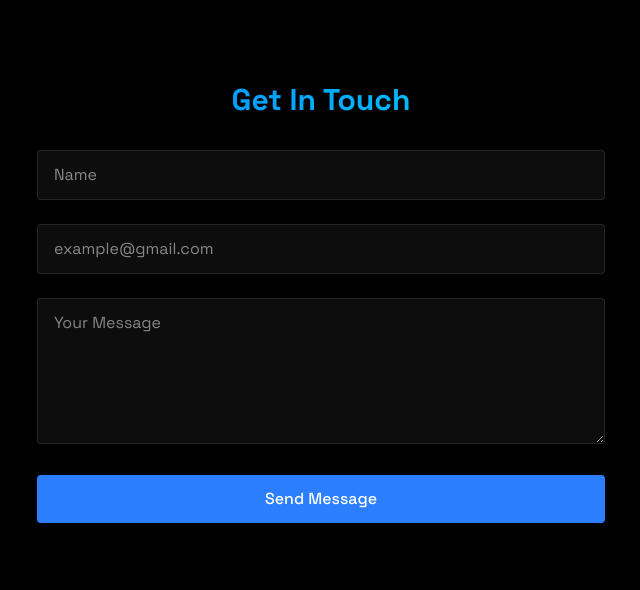
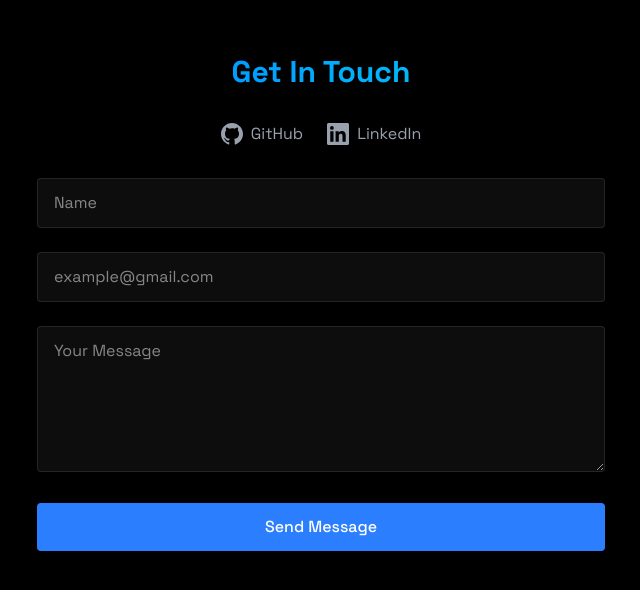
Before and after one commit to DaielCode/Daniel-portfolio, a React (Vite) app: page / in a window 1280 px wide. Shown: the part 3354-3944 px from the top of the page, without its empty margins (319-959 px from the left). Built offline with nearby package versions, Linux system fonts and the light colour scheme.

Commit message:
Add GitHub and LinkedIn links to Contact section

```diff
--- a/src/components/sections/Contact.jsx
+++ b/src/components/sections/Contact.jsx
@@ -36,6 +36,30 @@
           <h2 className="text-3xl font-bold mb-8 bg-gradient-to-r from-blue-500 to-cyan-400 bg-clip-text text-transparent text-center">
             Get In Touch
           </h2>
+          <div className="flex justify-center gap-6 mb-8">
+            <a
+              href="https://github.com/DaielCode"
+              target="_blank"
+              rel="noopener noreferrer"
+              className="flex items-center gap-2 text-gray-400 hover:text-white transition-colors"
+            >
+              <svg xmlns="http://www.w3.org/2000/svg" width="22" height="22" viewBox="0 0 24 24" fill="currentColor">
+                <path d="M12 0C5.37 0 0 5.37 0 12c0 5.3 3.438 9.8 8.205 11.385.6.113.82-.258.82-.577 0-.285-.01-1.04-.015-2.04-3.338.724-4.042-1.61-4.042-1.61-.546-1.387-1.333-1.756-1.333-1.756-1.089-.745.083-.729.083-.729 1.205.084 1.84 1.236 1.84 1.236 1.07 1.835 2.809 1.305 3.495.998.108-.776.418-1.305.762-1.605-2.665-.3-5.466-1.332-5.466-5.93 0-1.31.465-2.38 1.235-3.22-.135-.303-.54-1.523.105-3.176 0 0 1.005-.322 3.3 1.23a11.52 11.52 0 0 1 3-.405c1.02.005 2.045.138 3 .405 2.28-1.552 3.285-1.23 3.285-1.23.645 1.653.24 2.873.12 3.176.765.84 1.23 1.91 1.23 3.22 0 4.61-2.805 5.625-5.475 5.92.42.36.81 1.096.81 2.22 0 1.606-.015 2.896-.015 3.286 0 .315.21.69.825.57C20.565 21.795 24 17.295 24 12c0-6.63-5.37-12-12-12z"/>
+              </svg>
+              GitHub
+            </a>
+            <a
+              href="https://www.linkedin.com/in/danylo-kutsak-792b9a358"
+              target="_blank"
+              rel="noopener noreferrer"
+              className="flex items-center gap-2 text-gray-400 hover:text-white transition-colors"
+            >
+              <svg xmlns="http://www.w3.org/2000/svg" width="22" height="22" viewBox="0 0 24 24" fill="currentColor">
+                <path d="M20.447 20.452h-3.554v-5.569c0-1.328-.027-3.037-1.852-3.037-1.853 0-2.136 1.445-2.136 2.939v5.667H9.351V9h3.414v1.561h.046c.477-.9 1.637-1.85 3.37-1.85 3.601 0 4.267 2.37 4.267 5.455v6.286zM5.337 7.433a2.062 2.062 0 0 1-2.063-2.065 2.064 2.064 0 1 1 2.063 2.065zm1.782 13.019H3.555V9h3.564v11.452zM22.225 0H1.771C.792 0 0 .774 0 1.729v20.542C0 23.227.792 24 1.771 24h20.451C23.2 24 24 23.227 24 22.271V1.729C24 .774 23.2 0 22.222 0h.003z"/>
+              </svg>
+              LinkedIn
+            </a>
+          </div>
           <form className="space-y-6" onSubmit={handleSubmit}>
             <div className="relative">
               <input
```
